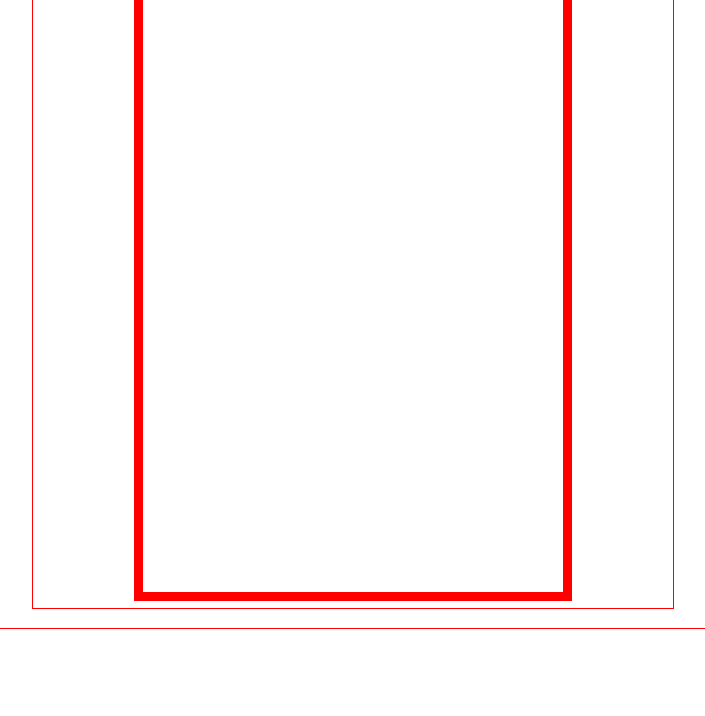
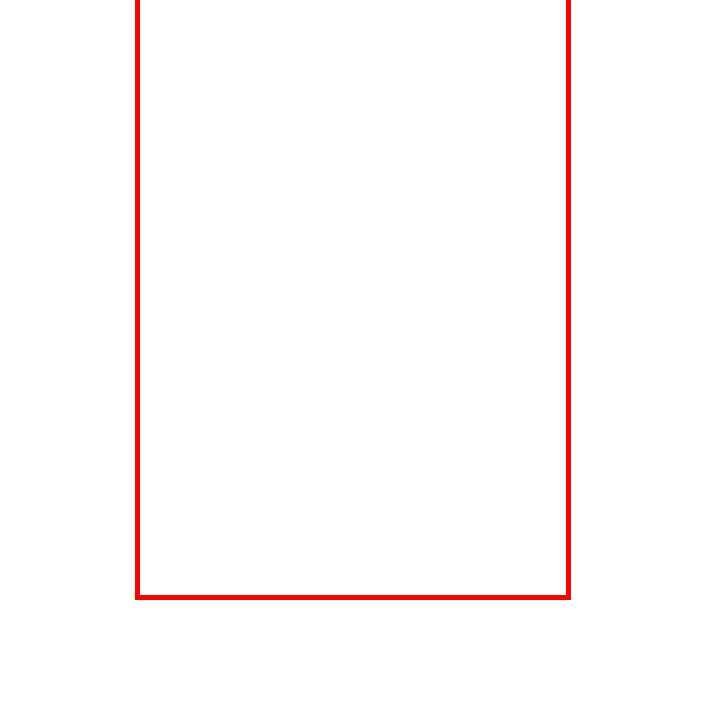
Before and after one commit to gnanaprakash2918/Calculator, a plain HTML site: page index.html in a window 1280 px wide. Shown: the part 84-800 px from the top of the page, without its empty margins (287-992 px from the left). Drawn offline with Linux system fonts and the light colour scheme.

Commit message:
Change border width for calc container

```diff
--- a/style.css
+++ b/style.css
@@ -2,7 +2,7 @@
   margin: 0;
   padding: 0;
   box-sizing: border-box;
-  outline: 1px solid red;
+  /* outline: 1px solid red; */
 }
 
 body {
@@ -29,5 +29,5 @@ body {
   flex-direction: column;
   height: 100%;
   width: 70%;
-  border: 8px solid red;
+  border: 5px solid red;
 }
```
